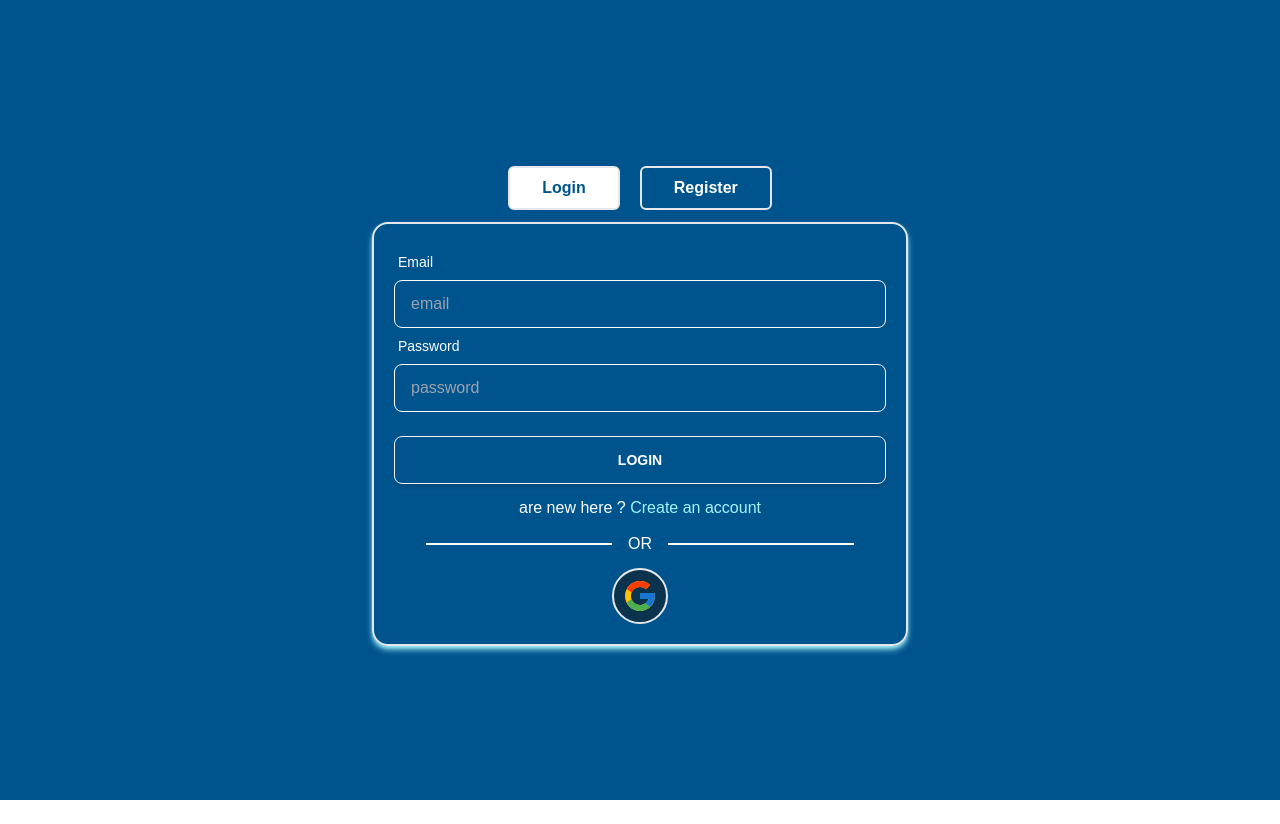
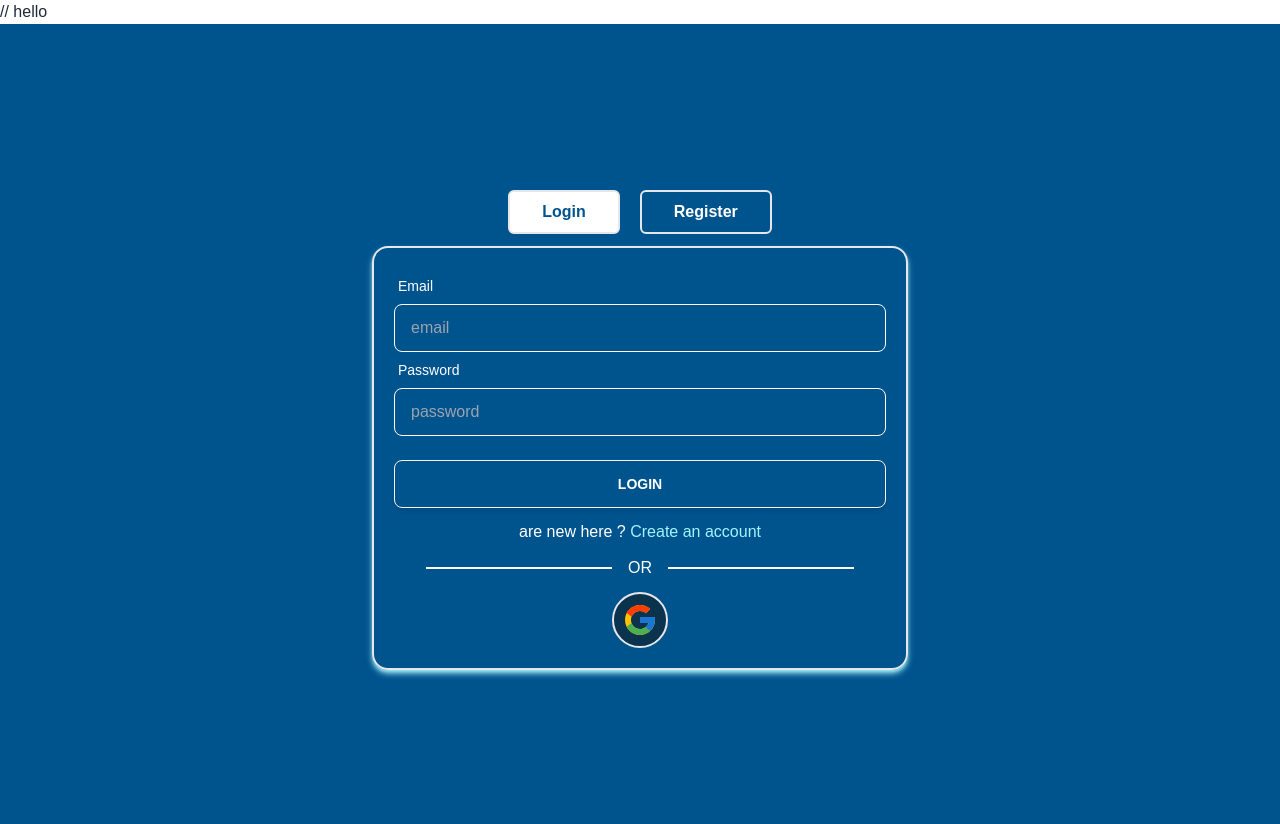
Before and after one commit to souravbsk/attendance-client, a Next.js app: page /auth in a window 1280 px wide. Before the commit the page ends 800 px from the top, so only its background shows below. Built offline with nearby package versions, Linux system fonts and the light colour scheme; no server answers.

Commit message:
Update layout.js

```diff
--- a/src/app/layout.js
+++ b/src/app/layout.js
@@ -5,6 +5,7 @@ export default function RootLayout({ children }) {
     <html data-theme="light" lang="en">
       <body>
         <ClientProvider>
+    // hello
           <main>{children}</main>
         </ClientProvider>
       </body>
```
